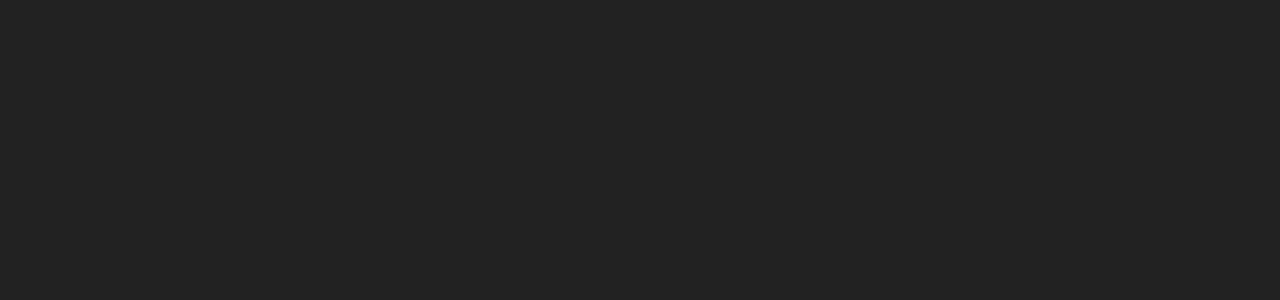
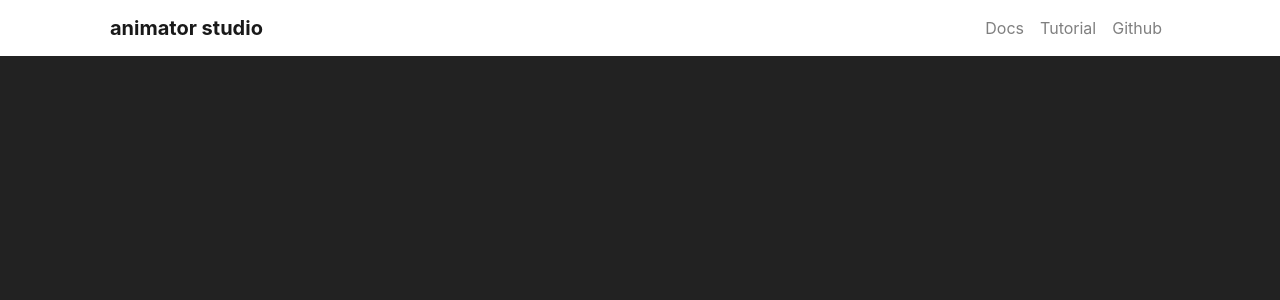
Before and after one commit to matthewfcarlson/animarrator, a Vue app: page / in a window 1280 px wide. Shown: the top 300 px of the page. Built offline with nearby package versions, Linux system fonts and the light colour scheme.

Commit message:
updated with navbar and whatnot

```diff
--- a/package.json
+++ b/package.json
@@ -31,7 +31,8 @@
     "reset": "git clean -dfx && git reset --hard && npm i",
     "clean": "trash build test docs",
     "prepare-release": "run-s reset test clean cov:check doc:html version doc:publish build:prod",
-    "start": "node src/server.js && open-cli localhost:3000"
+    "start": "node src/server.js && open-cli localhost:3000",
+    "dev": "run-s clean doc:html build:dev start"
   },
   "scripts-info": {
     "info": "Display information about the package scripts",
@@ -82,6 +83,7 @@
     "html-webpack-plugin": "^3.2.0",
     "image-webpack-loader": "^6.0.0",
     "mini-css-extract-plugin": "^0.8.0",
+    "node-sass": "^4.13.0",
     "npm-run-all": "^4.1.5",
     "nyc": "^14.1.1",
     "open-cli": "^5.0.0",
@@ -90,6 +92,7 @@
     "prerender-spa-plugin": "^3.4.0",
     "prettier": "^1.18.2",
     "raw-loader": "^3.1.0",
+    "sass-loader": "^8.0.0",
     "standard-version": "^6.0.1",
     "style-loader": "^1.0.0",
     "svg-inline-loader": "^0.8.0",
--- a/src/App.vue
+++ b/src/App.vue
@@ -1,5 +1,22 @@
 <template>
   <div id="app" class="container-fluid" style="background-color:white">
-    <router-view />
+    <NavBar />
   </div>
 </template>
+
+<script lang="ts">
+import { Component, Vue } from "vue-property-decorator";
+import NavBar from "./components/NavBar.vue"; // @ is an alias to /src
+
+@Component({
+  components: {
+    NavBar,
+  }
+})
+export default class App extends Vue {
+}
+</script>
+
+<style lang="scss">
+@import './scss/custom.scss';
+</style>
--- /dev/null
+++ b/src/components/NavBar.vue
@@ -0,0 +1,94 @@
+<template>
+  <nav class="navbar navbar-expand-lg navbar-light container" role="navigation">
+    <a class="navbar-brand font-weight-bold ml-lg-4" href="/">animator studio</a>
+    <button
+      class="navbar-toggler"
+      type="button"
+      data-toggle="collapse"
+      data-target="#navbarSupportedContent"
+      aria-controls="navbarSupportedContent"
+      aria-expanded="false"
+      aria-label="Toggle navigation"
+    >
+      <span class="navbar-toggler-icon"></span>
+    </button>
+
+    <div class="collapse navbar-collapse" id="navbarSupportedContent">
+      <ul class="navbar-nav ml-auto mr-lg-4">
+        <li class="nav-item">
+          <a class="nav-link" href="docs/">Docs</a>
+        </li>
+        <li class="nav-item">
+          <a class="nav-link" href="">Tutorial</a>
+        </li>
+        <li class="nav-item">
+          <a class="nav-link" href="https://github.com/matthewfcarlson/animatorstudio">Github</a>
+        </li>
+      </ul>
+    </div>
+  </nav>
+</template>
+
+<script lang="ts">
+import { Component, Vue } from "vue-property-decorator";
+
+@Component
+export default class NavBar extends Vue {
+}
+</script>
+
+<style scoped lang="scss">
+$animate: all 0.2s ease-in-out;
+
+.nav-item {
+  display: flex;
+  align-items: center;
+  justify-content: center;
+  flex-direction: column;
+  .nav-link {
+    position: relative;
+    transition: $animate;
+    &:before,
+    &:after {
+      content: "";
+      position: absolute;
+      bottom: -2px;
+      width: 0px;
+      height: 5px;
+      margin: 5px 0 0;
+      transition: $animate;
+      transition-duration: 0.20s;
+      opacity: 0;
+    }
+    &:after, &:before {
+      left: 0;
+      background-color: purple;
+    }
+  }
+  &.active {
+    .nav-link{
+      &:after {
+        height: 1px;
+      }
+    }
+  }
+  &:hover {
+    cursor: pointer;
+    .nav-link {
+      &:before {
+        width: 100%;
+        opacity: 1.0;
+      }
+    }
+  }
+  &.active {
+    cursor: pointer;
+    .nav-link {
+      &:after {
+        width: 100%;
+        opacity: 1.0;
+      }
+    }
+  }
+}
+</style>
--- a/src/index.ts
+++ b/src/index.ts
@@ -1,13 +1,11 @@
 import Vue from "vue";
 import App from "./App.vue";
-import router from "./router";
 //import "./registerServiceWorker"; // TODO: service worker should do things?
 // import "./scss/custom.scss";
 
 Vue.config.productionTip = false;
 
 new Vue({
-  router,
   render: (h:any) => h(App),
   mounted: () => document.dispatchEvent(new Event("x-app-rendered")),
 }).$mount("#app");
--- a/src/router.ts
+++ /dev/null
@@ -1,9 +0,0 @@
-import Vue from "vue";
-import Router from "vue-router";
-Vue.use(Router);
-
-export default new Router({
-  mode: "history",
-  // base: process.env.BASE_URL,
-  routes: []
-});
--- /dev/null
+++ b/src/scss/custom.scss
@@ -0,0 +1,41 @@
+// Custom.scss
+// Option A: Include all of Bootstrap
+// Your variable overrides
+$spacer: 1rem;
+$theme-colors: (
+  "success": #93C178,
+  "danger": #ff4136,
+  "primary": #465C8B
+);
+$body-bg: #fefefe;
+$body-color: #111;
+$spacers: (
+  6: $spacer * 4,
+  7: $spacer * 5,
+  8: $spacer * 6,
+  9: $spacer * 8,
+  10: $spacer * 10
+);
+
+@import "~bootstrap/scss/bootstrap";
+
+.escape-gutters {
+  margin-right: -15px; //TODO use $container-padding-x
+  margin-left: -15px;
+}
+
+.text-sm {
+  font-size:0.8rem;
+}
+
+.bg-black {
+  background-color:#111;
+  color:white;
+}
+
+a.link-white, .link-white a{
+  color:white;
+}
+a.link-white:hover, .link-white a:hover{
+  color:blue;
+}
--- a/src/server.js
+++ b/src/server.js
@@ -7,9 +7,10 @@
 const doc_folder = path.join(build_folder, 'docs')
 
 app.get("/", (req, res) => {
-    res.redirect("/docs/")
+    res.redirect("/docs/"); // this simulates being at a different address at github
 });
 app.get("/docs/", (req, res) => {
+    // We should have an index html because of the pre-render plugin, but let's go to app by default
     res.sendFile(path.join(build_folder, "app.html"));
 });
 app.get("/docs/docs/", (req, res) => {
--- a/tsconfig.json
+++ b/tsconfig.json
@@ -32,8 +32,8 @@
     "pretty": true /* Stylize errors and messages using color and context. */,
 
     /* Experimental Options */
-    // "experimentalDecorators": true /* Enables experimental support for ES7 decorators. */,
-    // "emitDecoratorMetadata": true /* Enables experimental support for emitting type metadata for decorators. */,
+    "experimentalDecorators": true /* Enables experimental support for ES7 decorators. */,
+    "emitDecoratorMetadata": true /* Enables experimental support for emitting type metadata for decorators. */,
 
     "lib": ["es2017", "dom"],
     "types": ["node"],
```
Also changed, not shown: src/components/Canvas.vue (added), 20 other files (tests, documents, lock files or other folders).
